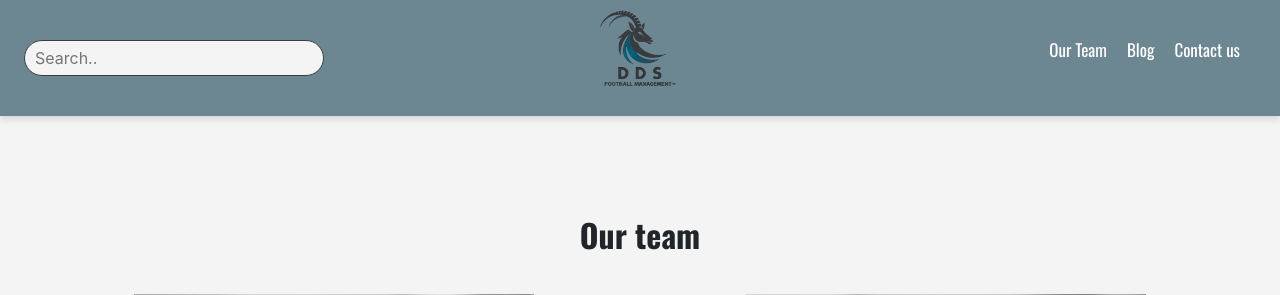
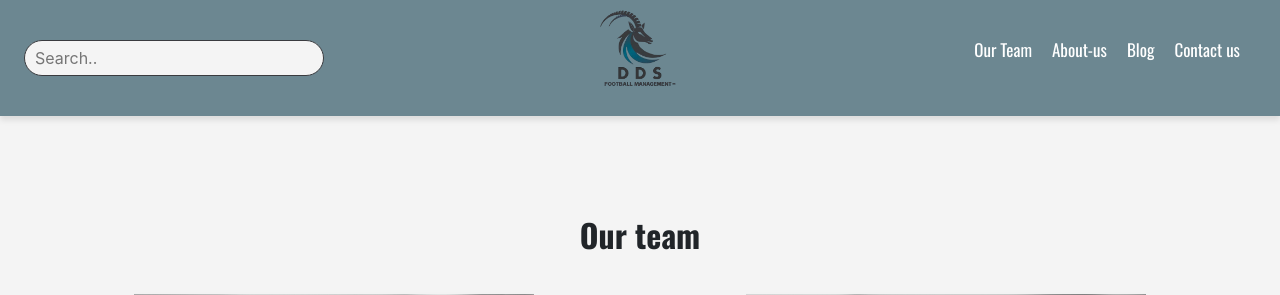
Before and after one commit to Kevinolm10/DDS-Management, a Django app: page / in a window 1280 px wide. Shown: the top 295 px of the page. Run offline with Django 5.2, Linux system fonts and the light colour scheme; data that the repository does not hold is empty; some libraries are stand-ins or nearby versions.

Commit message:
Add about to nav

```diff
--- a/templates/base.html
+++ b/templates/base.html
@@ -25,7 +25,8 @@
             <a href="{% url 'home' %}"><img src="{% static 'img/dds-mgmt1.png' %}" class="dds-logo"
                     alt="DDS Management Logo"></a>
             <ul>
-                <li><a href="#" data-target="about">Our Team</a></li>
+                <li><a href="#" data-target="our-team">Our Team</a></li>
+                <li><a href="#" data-target="about">About-us</a></li>
                 <li><a href="#" data-target="blog">Blog</a></li>
                 <li><a href="#" data-target="contact-us">Contact us</a></li>
             </ul>
```
